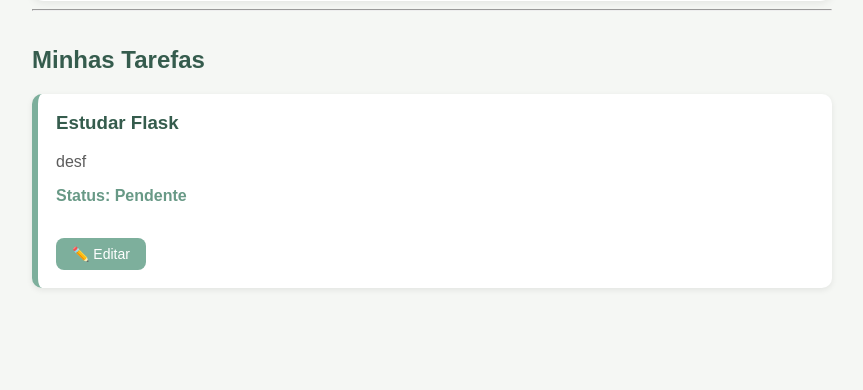
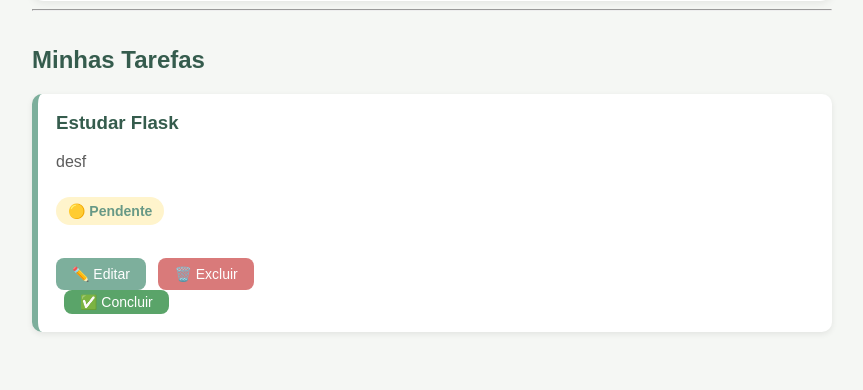
Before and after one commit to beacode0/Gerenciador-de-Tarefas, a Flask app: page / in a window 1280 px wide. Shown: the part 490-880 px from the top of the page, without its empty margins (208-1071 px from the left). Before the commit the page ends 779 px from the top, so only its background shows below. Run offline with Flask 3, Linux system fonts and the light colour scheme; data comes from the database, SQL or seed files in the repository; both versions use the stored data as it was after the commit.

Commit message:
Implementação conclusão de tarefas

```diff
--- a/src/app.py
+++ b/src/app.py
@@ -76,6 +76,40 @@ def editar(id):
         tarefa=tarefa
     )
 
+@app.route('/excluir/<int:id>')
+def excluir(id):
+    """
+    Remove uma tarefa do banco de dados.
+    """
+
+    # Procura a tarefa pelo ID.
+    tarefa = Tarefa.query.get_or_404(id)
+
+    # Remove a tarefa.
+    db.session.delete(tarefa)
+
+    # Salva a alteração.
+    db.session.commit()
+
+    # Retorna para a página inicial.
+    return redirect('/')
+
+@app.route('/concluir/<int:id>')
+def concluir(id):
+    """
+    Altera o status da tarefa para Concluída.
+    """
+
+    # Procura a tarefa pelo ID.
+    tarefa = Tarefa.query.get_or_404(id)
+
+    # Atualiza o status.
+    tarefa.status = "Concluída"
+
+    # Salva no banco.
+    db.session.commit()
+
+    return redirect('/')
 
 if __name__ == '__main__':
     app.run(debug=True)
--- a/src/static/style.css
+++ b/src/static/style.css
@@ -124,3 +124,83 @@ h2 {
 .btn-editar:hover {
     background-color: #689986;
 }
+
+/* Botão Excluir */
+.btn-excluir {
+
+    display: inline-block;
+
+    background-color: #D97A7A;
+
+    color: white;
+
+    text-decoration: none;
+
+    padding: 8px 16px;
+
+    border-radius: 8px;
+
+    margin-left: 8px;
+
+    transition: .3s;
+
+    font-size: 14px;
+
+}
+
+.btn-excluir:hover {
+
+    background-color: #BF5A5A;
+
+}
+
+/* Área dos status */
+.status {
+    display: inline-block;
+    margin-top: 10px;
+    padding: 6px 12px;
+    border-radius: 20px;
+    font-size: 14px;
+    font-weight: bold;
+}
+
+/* Status pendente */
+.pendente {
+    background-color: #FFF4CC;
+    color: #9A7A00;
+}
+
+/* Status concluída */
+.concluida {
+    background-color: #DDF5E5;
+    color: #2F6F44;
+}
+
+/* Botão Concluir */
+.btn-concluir {
+
+    display: inline-block;
+
+    background-color: #5AA469;
+
+    color: white;
+
+    text-decoration: none;
+
+    padding: 4px 16px;
+
+    border-radius: 8px;
+
+    margin-left: 8px;
+
+    transition: .3s;
+
+    font-size: 14px;
+
+}
+
+.btn-concluir:hover {
+
+    background-color: #4A8D59;
+
+}
--- a/src/templates/index.html
+++ b/src/templates/index.html
@@ -53,7 +53,19 @@ e aumente sua produtividade..</p>
 
                     <p>{{ tarefa.descricao }}</p>
 
-                    <span>Status: {{ tarefa.status }}</span>
+                    {% if tarefa.status == "Pendente" %}
+
+    <span class="status pendente">
+        🟡 Pendente
+    </span>
+
+{% else %}
+
+    <span class="status concluida">
+        🟢 Concluída
+    </span>
+
+{% endif %}
 
                     <br><br>
 
@@ -64,7 +76,22 @@ e aumente sua produtividade..</p>
         ✏️ Editar
     </a>
 
+    <a class="btn-excluir"
+       href="{{ url_for('excluir', id=tarefa.id) }}"
+       onclick="return confirm('Tem certeza que deseja excluir esta tarefa?')">
+        🗑️ Excluir
+    </a>
+
 </div>
+
+{% if tarefa.status == "Pendente" %}
+
+<a class="btn-concluir"
+   href="{{ url_for('concluir', id=tarefa.id) }}">
+    ✅ Concluir
+</a>
+
+{% endif %}
                 </div>
 
             {% endfor %}
```
Also changed, not shown: instance/database.db, readme.md.
